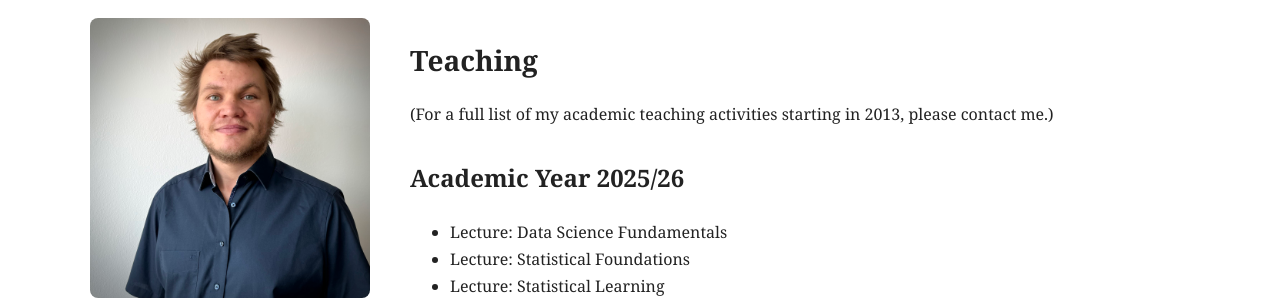
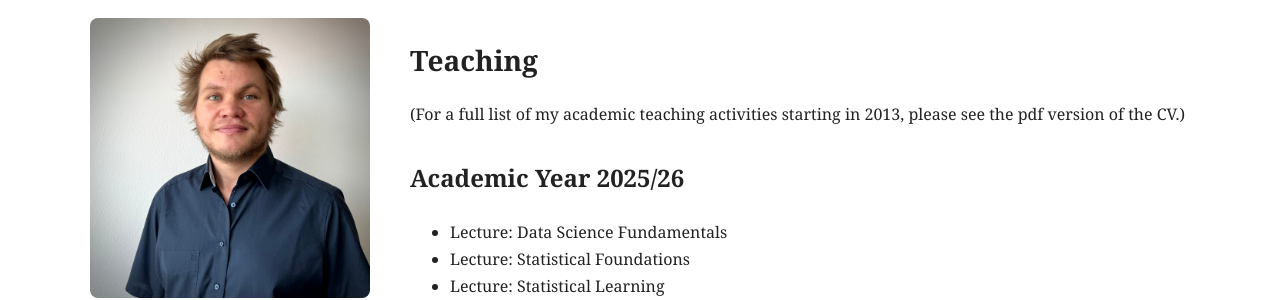
Before and after one commit to jansenc/jansenc.github.io, a Jekyll site: the page built from teaching/index.md, in a window 1280 px wide and 900 px high. Shown: the part 139-439 px from the top of the window. Built offline with Jekyll 4.4.1, drawn with Linux system fonts in a browser that asks for light colours.

Commit message:
Update index.md

```diff
--- a/teaching/index.md
+++ b/teaching/index.md
@@ -7,7 +7,7 @@ permalink: /teaching/
 <h1>Teaching</h1>
 
 <p>
-  (For a full list of my academic teaching activities starting in 2013, please contact me.)
+  (For a full list of my academic teaching activities starting in 2013, please see the pdf version of the CV.)
 </p>
 
 <h2>Academic Year 2025/26</h2>
```
